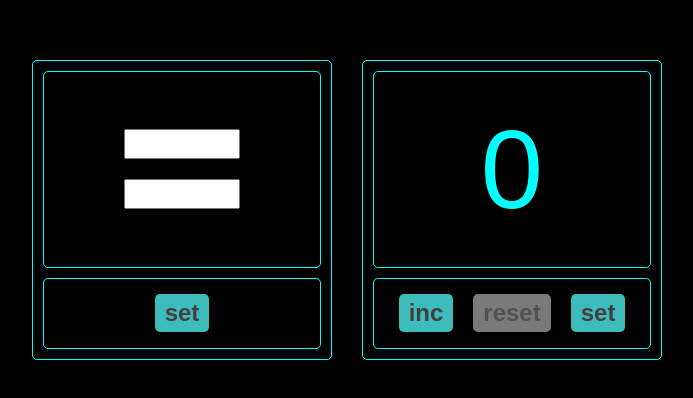
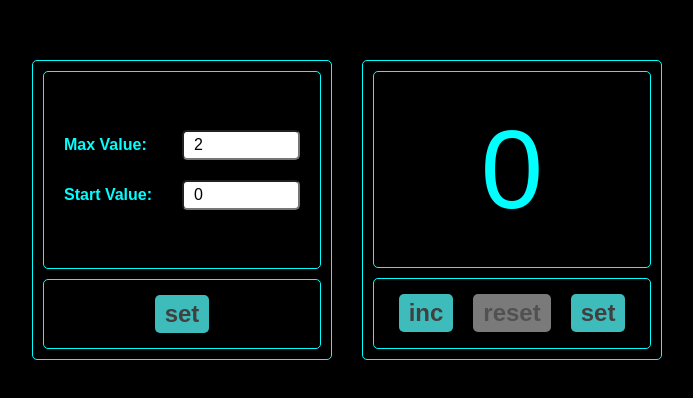
Before and after one commit to AndrewGuk1991/counter_1, a React (Vite) app: page / in a window 1280 px wide. Shown: the part 190-588 px from the top of the page, without its empty margins (293-986 px from the left). Built offline with nearby package versions, Linux system fonts and the light colour scheme.

Commit message:
add feature passing settings from SettingsCounter to Count

```diff
--- a/src/App.tsx
+++ b/src/App.tsx
@@ -10,8 +10,18 @@ function App() {
 
   return (
     <div className="app">
-        <SettingsCounter />
-        <Count startCount={startCount} maxCount={maxCount}/>
+        <SettingsCounter
+            onChangeSettings={(newStartCount, newMaxCount) => {
+                setStartCount(newStartCount)
+                setMaxCount(newMaxCount)
+            }}
+            startCount={startCount}
+            maxCount={maxCount}
+        />
+        <Count
+            startCount={startCount}
+            maxCount={maxCount}
+        />
     </div>
   )
 }
--- a/src/components/count/Count.tsx
+++ b/src/components/count/Count.tsx
@@ -16,7 +16,7 @@ export const Count = ({startCount, maxCount}: Props) => {
 
     return (
         <div className={counterStyles.boxStyles}>
-            <div className={countStyles.count}>
+            <div className={countStyles.count} style={{color: currentCount === maxCount? 'red': 'aqua'}}>
                 {currentCount}
             </div>
             <div className={counterStyles.buttonsContainer}>
--- a/src/components/settingsCounter/SettingsCounter.module.css
+++ b/src/components/settingsCounter/SettingsCounter.module.css
@@ -1,4 +1,3 @@
-
 
 .settingsCounter {
     border: 1px solid aqua;
@@ -8,6 +7,8 @@
     display: flex;
     justify-content: center;
     align-items: center;
+    padding: 10px 20px;
+    position: relative;
 }
 
 .inputWrapper {
@@ -22,4 +23,23 @@ input {
     padding: 10px;
     width: 50%;
     font-size: 1em;
+    border-radius: 5px;
 }
+
+label {
+    font-weight: bold;
+    font-size: 1em;
+    color: aqua;
+    display: flex;
+    gap: 10px;
+    align-items: center;
+    justify-content: space-between;
+}
+
+.helperMessage {
+    color: red;
+    font-weight: bold;
+    font-size: 22px;
+    position: absolute;
+    bottom: 20px
+}
--- a/src/components/settingsCounter/SettingsCounter.tsx
+++ b/src/components/settingsCounter/SettingsCounter.tsx
@@ -1,17 +1,54 @@
 import counterStyles from '../../common/styles/Common.module.css'
 import settingsCounterStyles from './SettingsCounter.module.css'
+import {useState} from "react";
 
-export const SettingsCounter = () => {
+type Props = {
+    onChangeSettings: (newStartCount: number, newMaxCount: number) => void
+    startCount: number
+    maxCount: number
+}
+
+export const SettingsCounter = (
+    {
+        startCount,
+        maxCount,
+        onChangeSettings,
+    }: Props) => {
+    const [currentStartCount, setCurrentStartCount] = useState(startCount)
+    const [currentMaxCount, setCurrentMaxCount] = useState(maxCount)
+
+    const validSettingsValued = currentMaxCount > currentStartCount
+
     return (
         <div className={counterStyles.boxStyles}>
             <div className={settingsCounterStyles.settingsCounter}>
                 <div className={settingsCounterStyles.inputWrapper}>
-                    <input type="number"/>
-                    <input type="number"/>
+                    <label>
+                        <span>Max Value:</span>
+                        <input
+                            style={{backgroundColor: !validSettingsValued ? 'red': 'white'}}
+                            value={currentMaxCount}
+                            type="number"
+                            onChange={(e) => setCurrentMaxCount(Number(e.target.value))}
+                        />
+                    </label>
+                    <label>
+                        <span>Start Value:</span>
+                        <input
+                            style={{backgroundColor: !validSettingsValued ? 'red': 'white'}}
+                            value={currentStartCount}
+                            type="number"
+                            onChange={(e) => setCurrentStartCount(Number(e.target.value))}
+                        />
+                    </label>
                 </div>
+                {!validSettingsValued && <div className={settingsCounterStyles.helperMessage}>Enter valid values</div>}
             </div>
             <div className={counterStyles.buttonsContainer}>
-                <button>
+                <button
+                    disabled={!validSettingsValued}
+                    onClick={() => {onChangeSettings(currentStartCount, currentMaxCount)}}
+                >
                     set
                 </button>
             </div>
```
